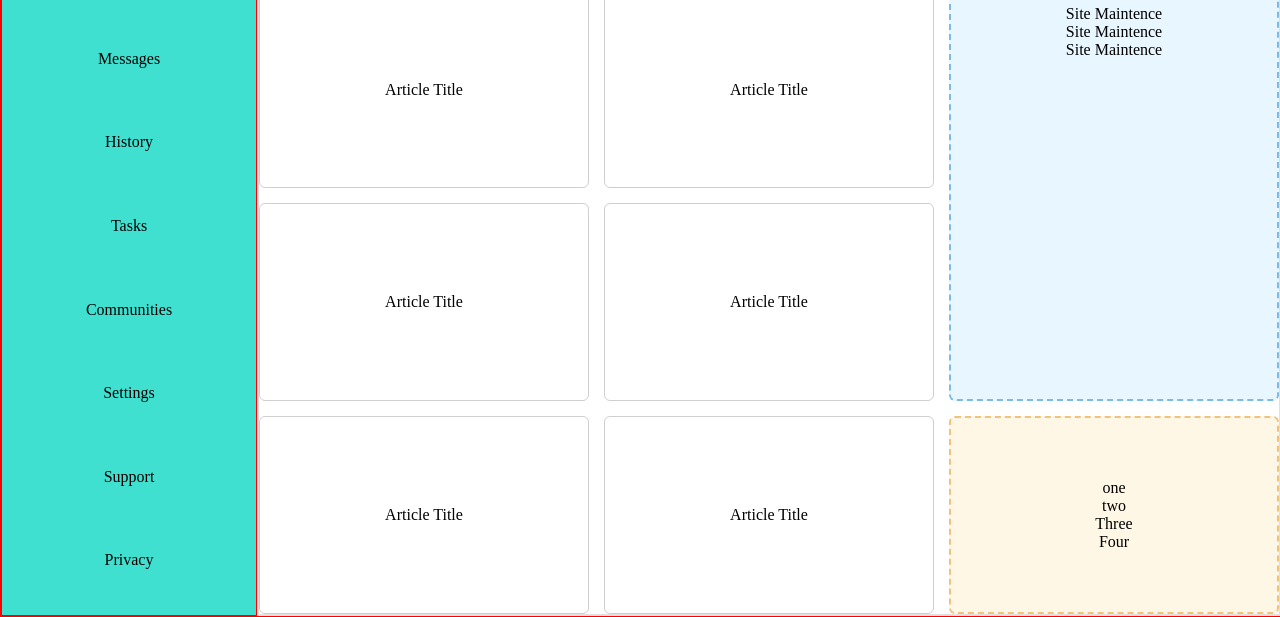
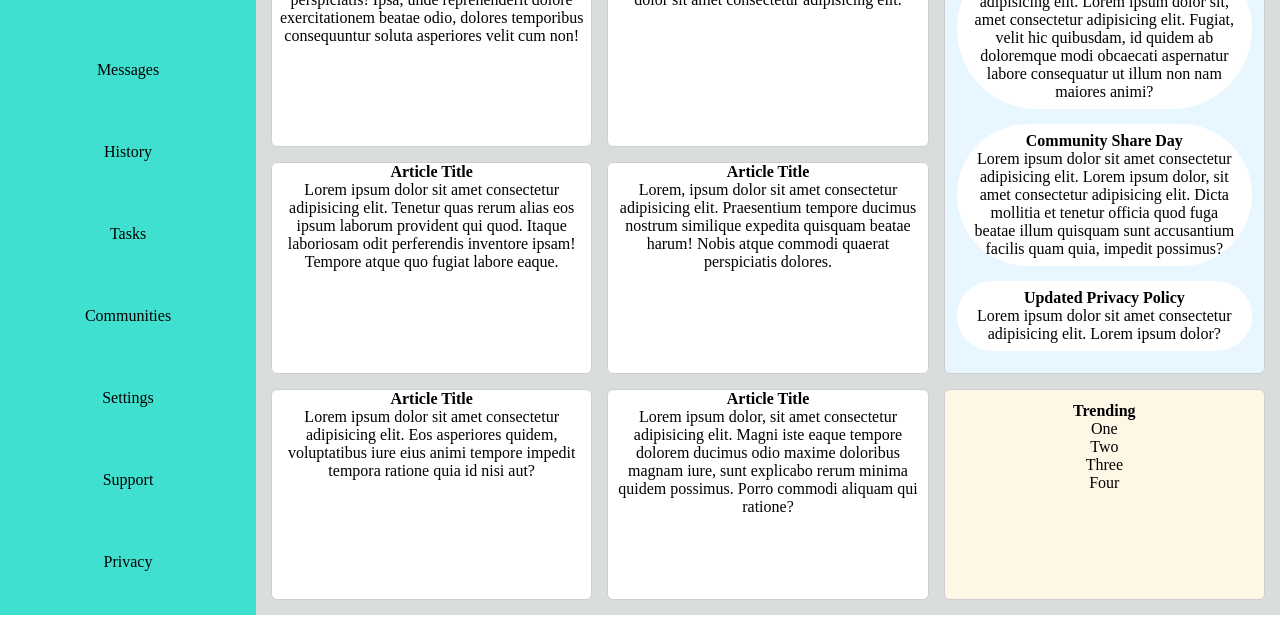
Before and after one commit to cam5674/Admin-Dashboard, a plain HTML site: page index.html in a window 1280 px wide. Shown: the part 185-802 px from the top of the page. Drawn offline with Linux system fonts and the light colour scheme.

Commit message:
Edits to project cards

```diff
--- a/index.html
+++ b/index.html
@@ -9,7 +9,7 @@
 <body>
     <div class="container">
         <div class="sidebar">
-            <div class="Dashboard"></div>
+            <div class="Dashboard">Dashboard</div>
             <div>Home</div>
             <div>Profile</div>
             <div>Messages</div>
@@ -39,36 +39,52 @@
         <div class="projects">
             <div class="cards">
                 <p class="title">Article Title</p>
+                <p>Lorem, ipsum dolor sit amet consectetur adipisicing elit. Fuga hic beatae, velit sit vel perspiciatis! Ipsa, unde reprehenderit dolore exercitationem beatae odio, dolores temporibus consequuntur soluta asperiores velit cum non!</p>
             </div>
             <div class="cards">
                 <p class="title">Article Title</p>
+                <p>Lorem ipsum, dolor sit amet consectetur adipisicing elit. Adipisci ut quidem. Lorem ipsum dolor sit amet consectetur adipisicing elit.</p>
             </div>
             <div class="cards announcements-card">
                 <div class="announcements">
-                    <div>Site Maintence</div>
-                    <div>Site Maintence</div>
-                    <div>Site Maintence</div>
+                    <div class="news">
+                        <p class="title">Site Maintenance</p>
+                        <p>Lorem ipsum dolor sit amet consectetur adipisicing elit. Lorem ipsum dolor sit, amet consectetur adipisicing elit. Fugiat, velit hic quibusdam, id quidem ab doloremque modi obcaecati aspernatur labore consequatur ut illum non nam maiores animi?</p>
+                    </div>
+                      <div class="news">
+                        <p class="title">Community Share Day</p>
+                        <p>Lorem ipsum dolor sit amet consectetur adipisicing elit. Lorem ipsum dolor, sit amet consectetur adipisicing elit. Dicta mollitia et tenetur officia quod fuga beatae illum quisquam sunt accusantium facilis quam quia, impedit possimus?</p>
+                    </div>
+                      <div class="news">
+                        <p class="title">Updated Privacy Policy</p>
+                        <p>Lorem ipsum dolor sit amet consectetur adipisicing elit. Lorem ipsum dolor?</p>
+                    </div>
                 </div>
             </div>
             <div class="cards">
                 <p class="title">Article Title</p>
+                <p>Lorem ipsum dolor sit amet consectetur adipisicing elit. Tenetur quas rerum alias eos ipsum laborum provident qui quod. Itaque laboriosam odit perferendis inventore ipsam! Tempore atque quo fugiat labore eaque.</p>
             </div>
             <div class="cards">
                 <p class="title">Article Title</p>
+                <p>Lorem, ipsum dolor sit amet consectetur adipisicing elit. Praesentium tempore ducimus nostrum similique expedita quisquam beatae harum! Nobis atque commodi quaerat perspiciatis dolores.</p>
             </div>
             <div class="cards trending-card">
                 <div class="trending">
-                    <div>one</div>
-                    <div>two</div>
+                    <p class="title">Trending</p>
+                    <div>One</div>
+                    <div>Two</div>
                     <div>Three</div>
                     <div>Four</div>
                 </div>
             </div>
                 <div class="cards">
                 <p class="title">Article Title</p>
+                <p>Lorem ipsum dolor sit amet consectetur adipisicing elit. Eos asperiores quidem, voluptatibus iure eius animi tempore impedit tempora ratione quia id nisi aut?</p>
             </div>
                 <div class="cards">
                 <p class="title">Article Title</p>
+                <p>Lorem ipsum dolor, sit amet consectetur adipisicing elit. Magni iste eaque tempore dolorem ducimus odio maxime doloribus magnam iure, sunt explicabo rerum minima quidem possimus. Porro commodi aliquam qui ratione?</p>
             </div>
         </div>
     </div>
--- a/styles.css
+++ b/styles.css
@@ -22,18 +22,18 @@ html, body {
 .container {
     display: grid;
     grid-template-columns: 1fr 4fr;
-    border: 1px solid red;
     min-height: 100%;
     width: 100vw;
     text-align: center;
+
 }
 .header {
-    border: 1px solid red;
     justify-items: start;
     align-items: center;
     display: grid;
     grid-template-columns: 3fr 1fr ;
     gap: 5px;
+    background-color: white;
 
 }
 .header-icons {
@@ -114,19 +114,22 @@ input.search-bar {
     display: grid;
     gap: 20px;
     align-items: start;
-    border: 1px solid red;
     grid-row: 1 / 4;
+}
 
-
+.sidebar > p {
+    padding: 0px;
+    text-align: center;
 }
 .projects {
-    border: 1px solid red;
     grid-row: 2 / 4;
     display: grid;
     grid-template-columns: 1fr 1fr 1fr;
     grid-template-rows: repeat(3, minmax(150px, 1fr));
-    border: 2px solid #e0e0e0;
     gap: 15px;
+    padding: 15px;
+    background-color: #D9DDDC;
+
 }
 
 .cards {
@@ -138,24 +141,49 @@ input.search-bar {
     padding: 10px;
     border-radius: 6px;
     display: flex;
-    align-items: center;
-    justify-content: center;
+    flex-direction: column;
+    flex-wrap: wrap;
+    margin: 0px;
+    padding: 0px;
 }
 
+.title {
+    font-weight: bold;
+}
 .announcements-card {
-    /* place the announcements card in column 3 and span rows 1-2 */
     grid-column: 3 / 4;
-    grid-row: 1 / 3; /* occupies row 1 and 2 */
+    grid-row: 1 / 3;
     background: #e8f6ff;
-    border: 2px dashed #7dbbe6;
     padding: 12px;
     align-items: start;
 }
 
+.announcements {
+    display: flex;
+    flex-direction: column;
+    justify-content: center;
+    align-items: center;
+    gap: 15px;
+}
+
+.announcements > div {
+    display: block;
+    width: 100%;
+    box-sizing: border-box;
+    text-align: center;
+    padding: 8px 12px;
+    background: #ffffff;
+    border-radius: 9999px; /* pill shape */
+    margin: 0;
+}
 .trending-card {
     grid-column: 3 / 4;
     grid-row: 3 / 4;
     background: #fff7e6;
-    border: 2px dashed #f1c27d;
     padding: 12px;
 }
+
+.trending {
+    display: flex;
+    flex-direction: column;
+}
```
